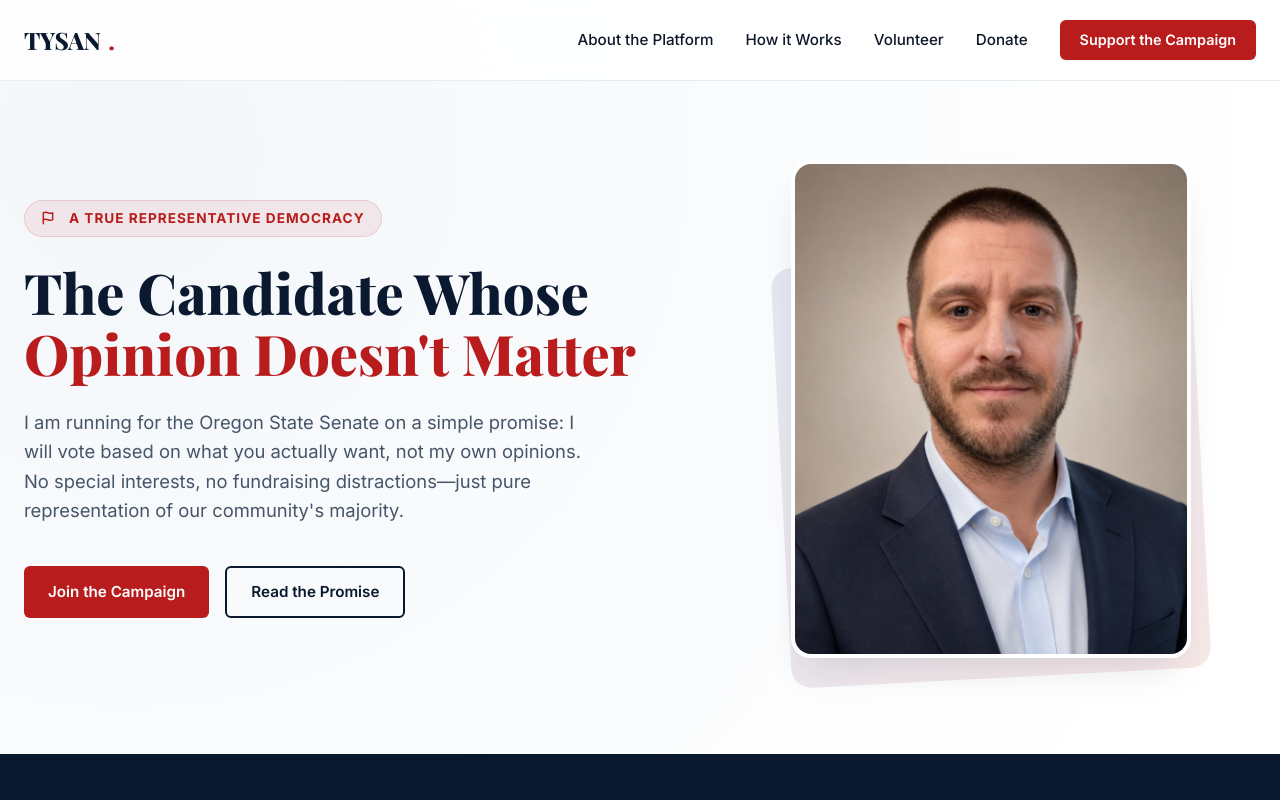
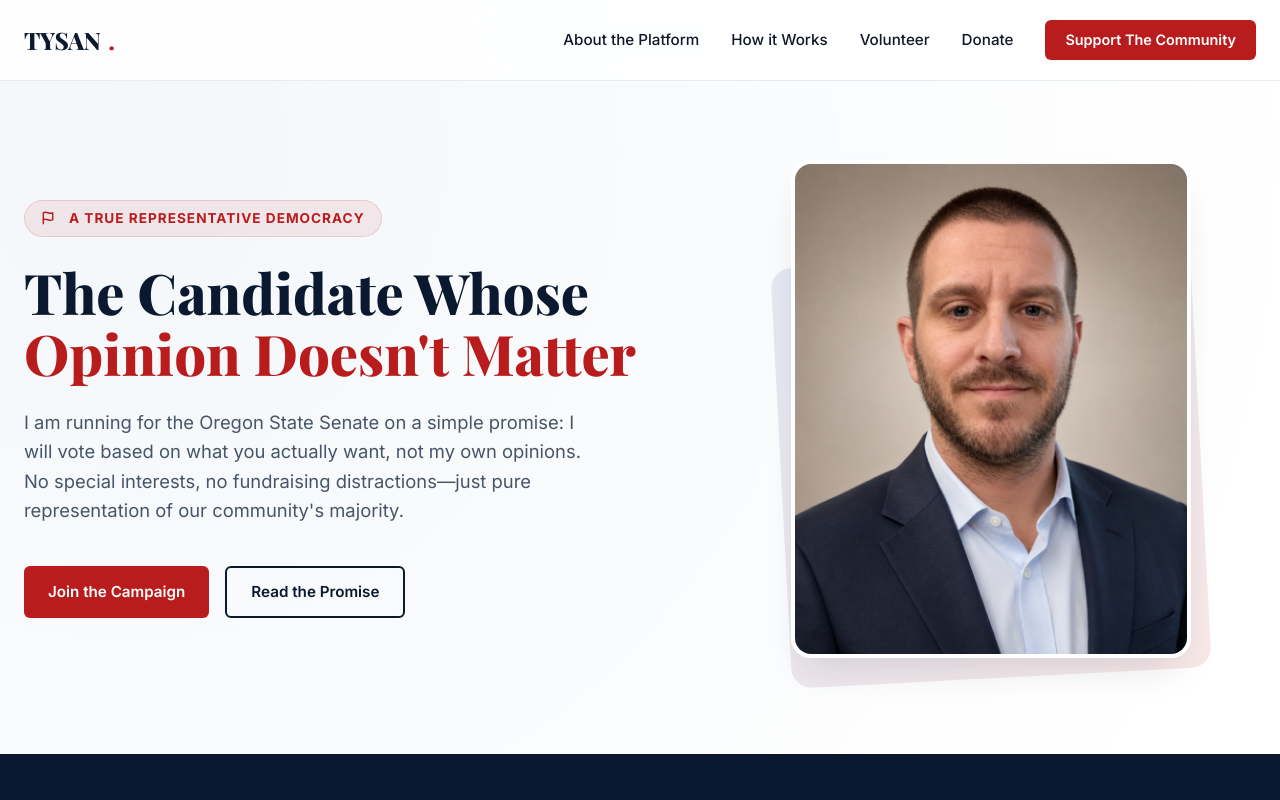
Before and after one commit to monkeymanoregon/oregon-senate, a Next.js app: page / in a window 1280 px wide. Shown: the top 800 px of the page. Built offline with nearby package versions, Linux system fonts and the light colour scheme.

Commit message:
Update heading to Support The Community

```diff
--- a/src/app/page.tsx
+++ b/src/app/page.tsx
@@ -60,7 +60,7 @@ export default function Home() {
               <li><a href="#donate" className="navbar-link">Donate</a></li>
               <li>
                 <a href="#donate" className="btn btn-nav-donate">
-                  Support the Campaign
+                  Support The Community
                 </a>
               </li>
             </ul>
@@ -339,7 +339,7 @@ export default function Home() {
       <section id="donate" className="donation section-padding">
         <div className="container">
           <div className="text-center">
-            <h2 className="section-title">Support the Campaign</h2>
+            <h2 className="section-title">Support The Community</h2>
             <p className="section-subtitle">
               All campaign contributions will go directly back into the community. I will take zero money from this campaign, and every dollar donated will fund community projects, town halls, and local advocacy.
             </p>
```
